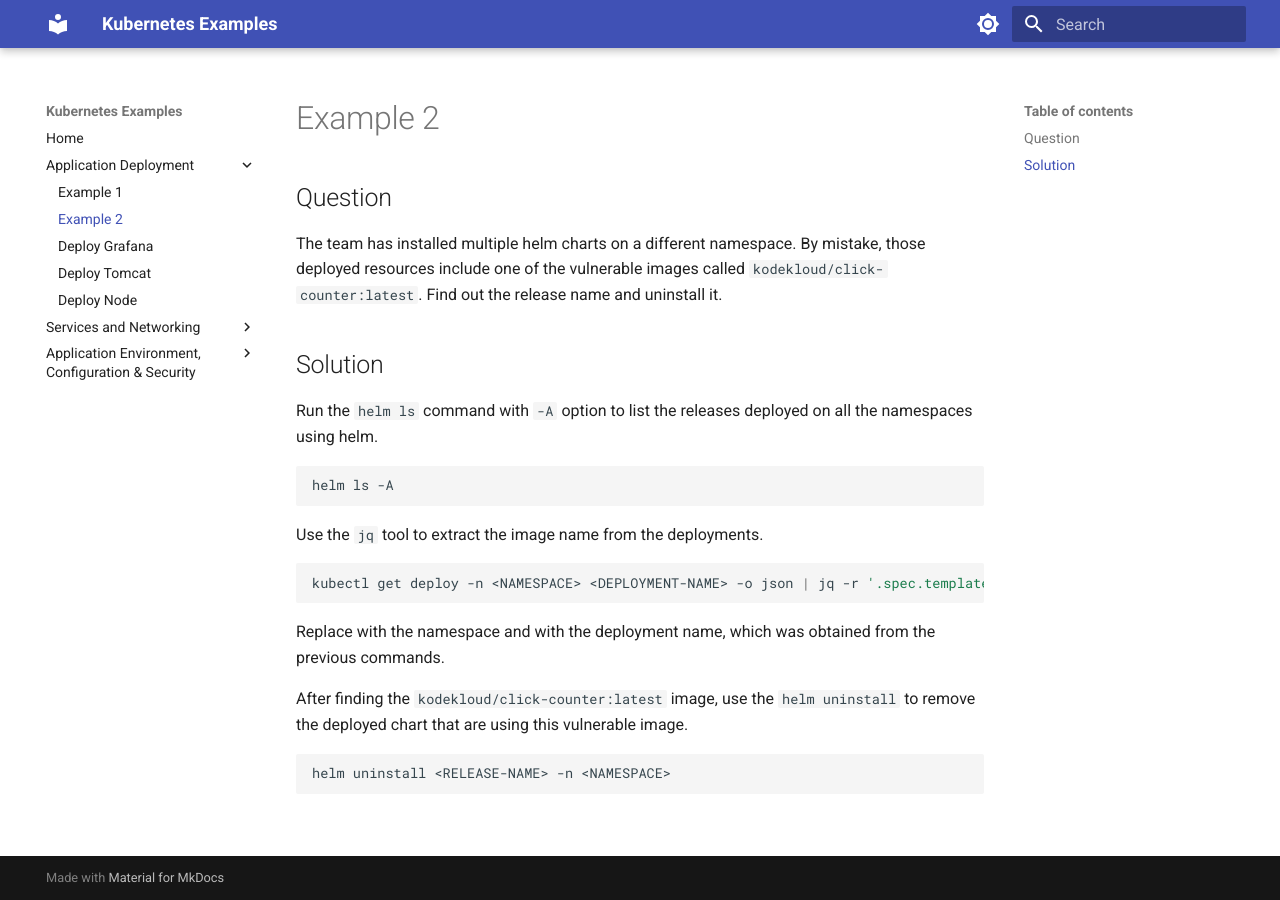
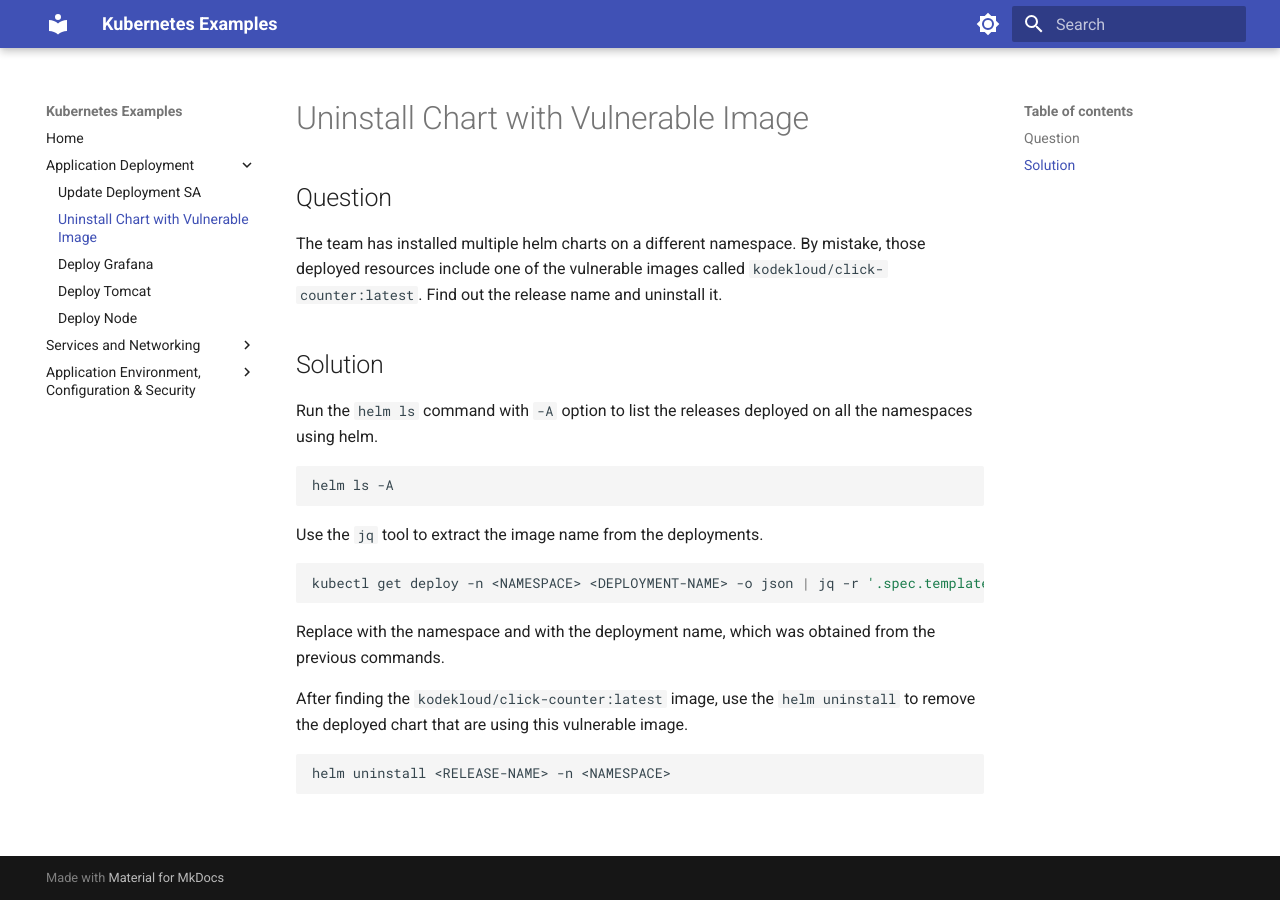
Before and after one commit to CodedByHasan/kubernetes-examples, an MkDocs documentation site: the page built from docs/application-deployment/example2.md, in a window 1280 px wide. Built offline with MkDocs 1.6.1 and Material for MkDocs 9.7.7, drawn with Linux system fonts in a browser that asks for light colours.

Commit message:
fix: updated heading to improve readablility

```diff
--- a/docs/application-deployment/example1.md
+++ b/docs/application-deployment/example1.md
@@ -1,4 +1,4 @@
-# Example 1
+# Update Deployment SA
 
 ## Question
 
--- a/docs/application-deployment/example2.md
+++ b/docs/application-deployment/example2.md
@@ -1,4 +1,4 @@
-# Example 2
+# Uninstall Chart with Vulnerable Image
 
 ## Question
 
```
